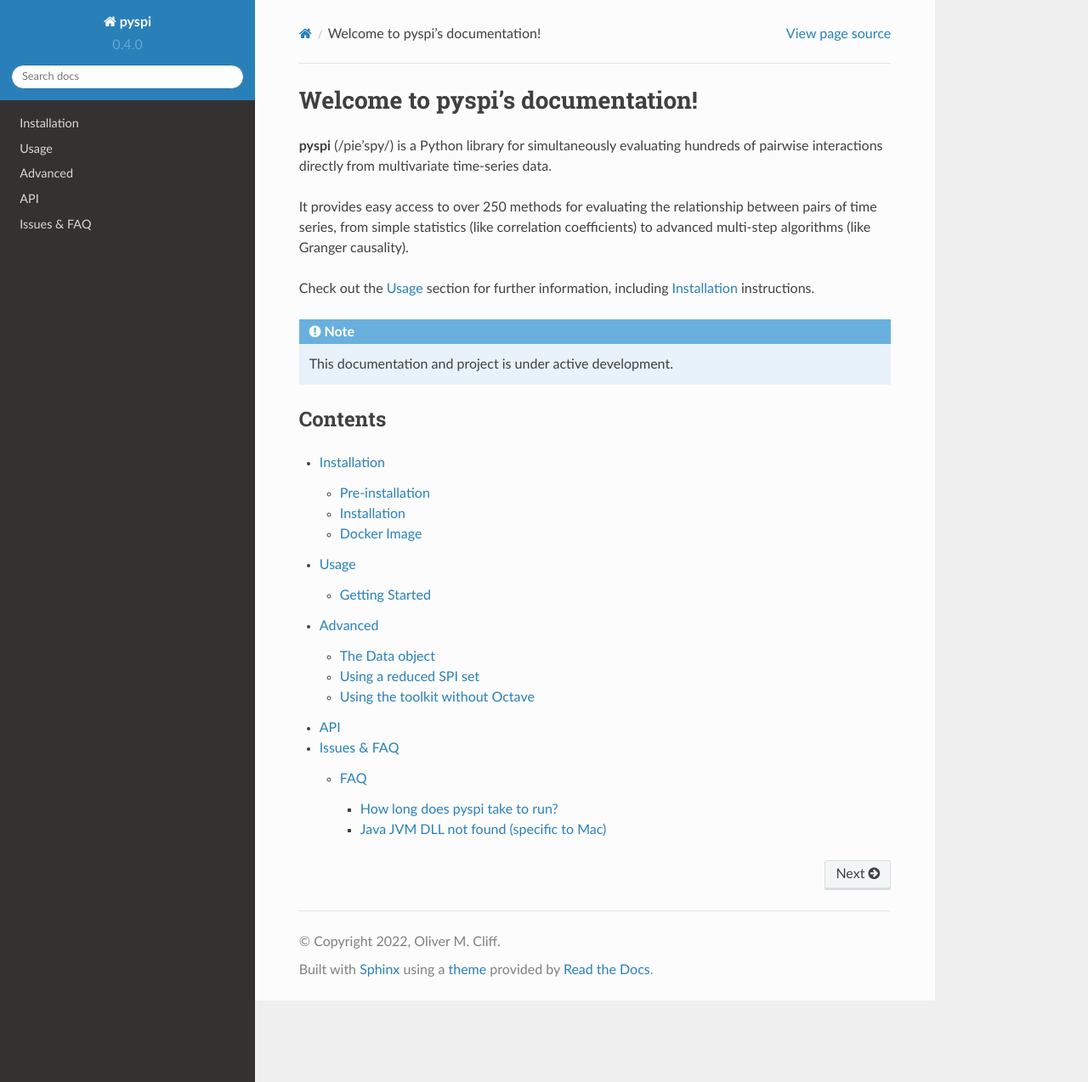
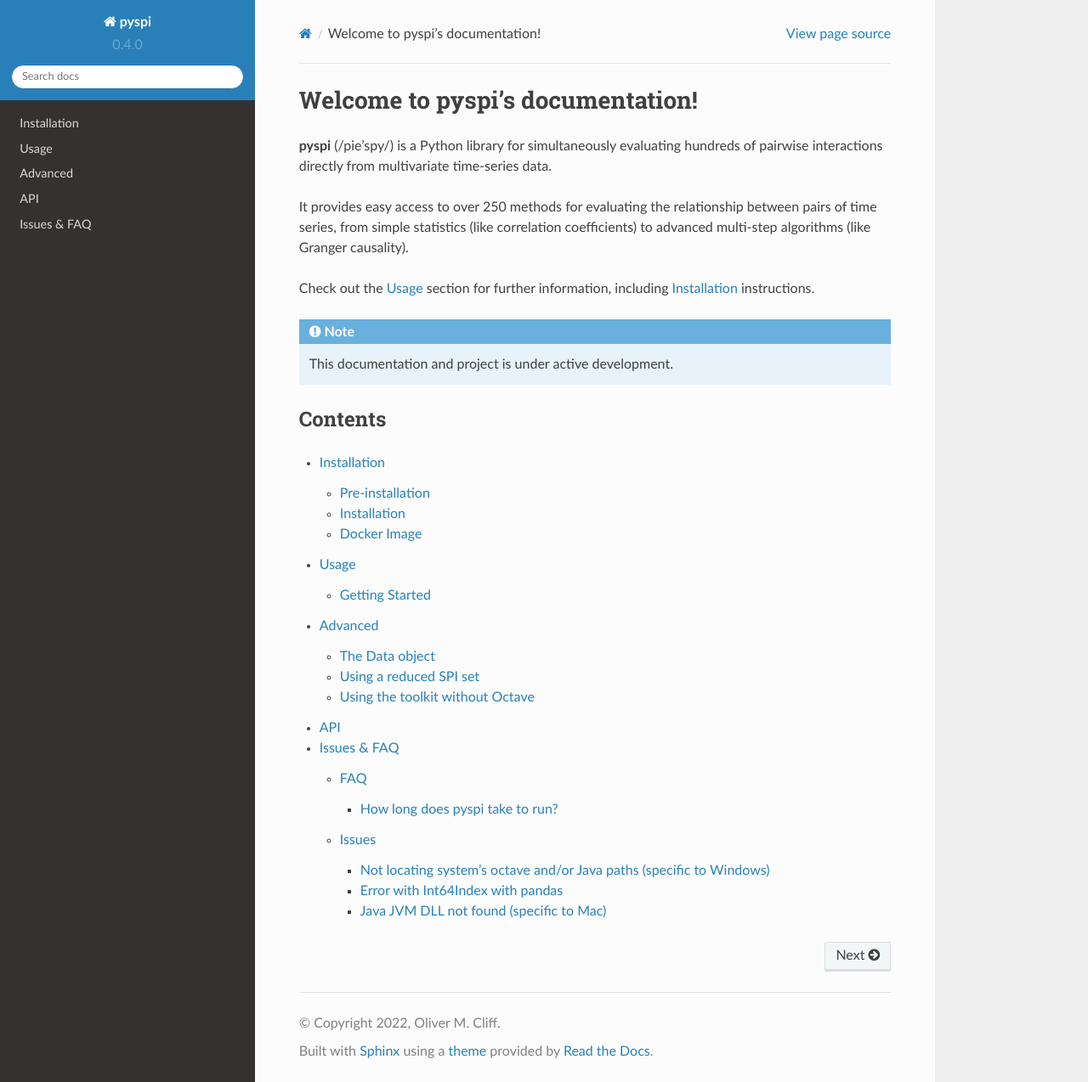
Before and after one commit to DynamicsAndNeuralSystems/pyspi, a Sphinx documentation site: the page built from docs/source/index.rst, in a window 1280 px wide and 1274 px high. Shown: the whole window at 85% size. Built offline with Sphinx 7.4.7 and the Read the Docs theme 2.0.0, drawn with Linux system fonts in a browser that asks for light colours; some of the changed lines change nothing that is shown.

Commit message:
Add notes about octave/java installation paths and pandas version issue

```diff
--- a/docs/source/faq.rst
+++ b/docs/source/faq.rst
@@ -50,8 +50,38 @@
 y = 1.68 + 1.93x
 log2(seconds) = 1.68 + 1.93*log2(100) --> 2.3 * 10^4 seconds --> 6.4 hours
 
+Issues
 ########
 
+Not locating system's octave and/or Java paths (specific to Windows)
+**********************
+
+If you are using Windows and you get an error that `pyspi` cannot locate your system's octave and/or Java paths, you can manually set these paths prior to importing `pyspi`:
+
+.. code-block::
+    import os
+    pathToExecutable = "C:/Program Files/GNU Octave/Octave-8.2.0/mingw64/bin/octave-cli.exe" # Change if your octave client is installed elsewhere
+    pathToJAVA_HOME = "C:/Program Files/Java/jdk-20" # Change if you use a different Java JDK
+    os.environ['OCTAVE_EXECUTABLE'] = pathToExecutable
+    os.environ['JAVA_HOME'] = pathToJAVA_HOME
+
+Thank you to GitHub user \href{https://github.com/rmzargar}{rmzargar} for reporting this issue and providing the solution.
+
+Error with Int64Index with pandas
+**********************
+
+If you encounter the following error:
+.. code-block::
+    ImportError: cannot import name 'Int64Index' from 'pandas'
+
+You can fix this by manually removing `numpy` and `pandas`, and manually reinstalling the below specific versions with the following code:
+.. code-block::
+    pip uninstall numpy
+    pip uninstall pandas
+    pip install numpy==1.21.1
+    pip install pandas==1.3.3
+
+Thank you to GitHub user \href{https://github.com/rmzargar}{rmzargar} for reporting this issue and providing the solution.
 
 Java JVM DLL not found (specific to Mac)
 **********************
```
